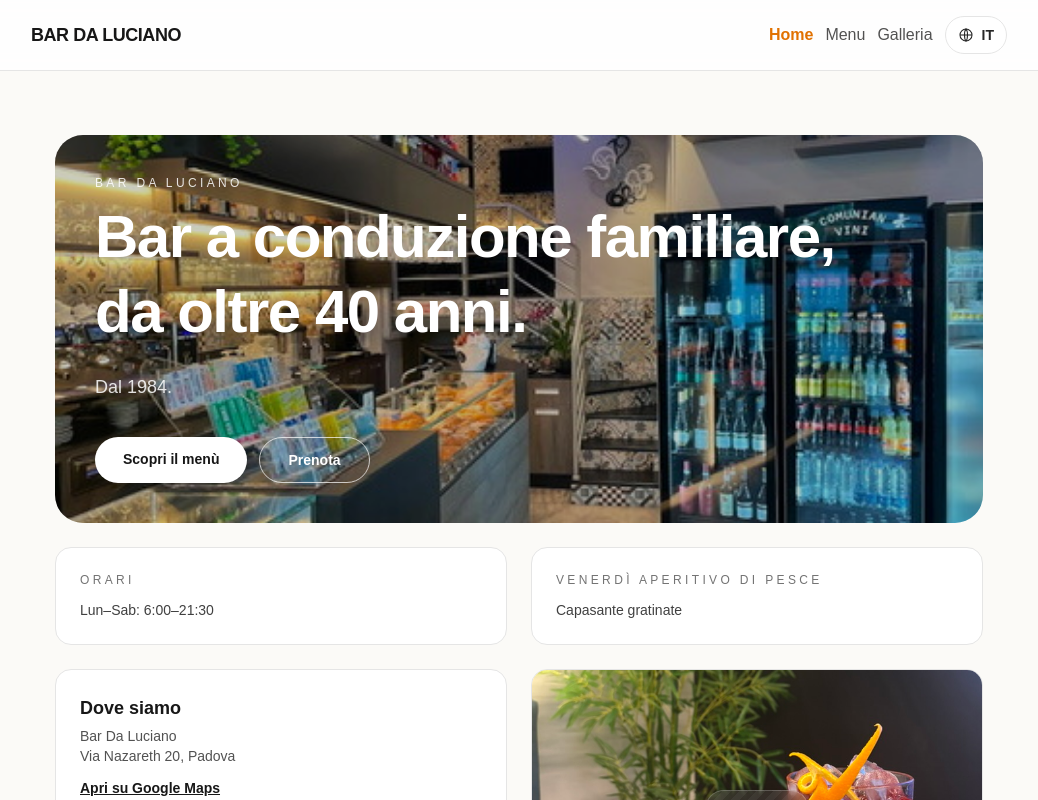
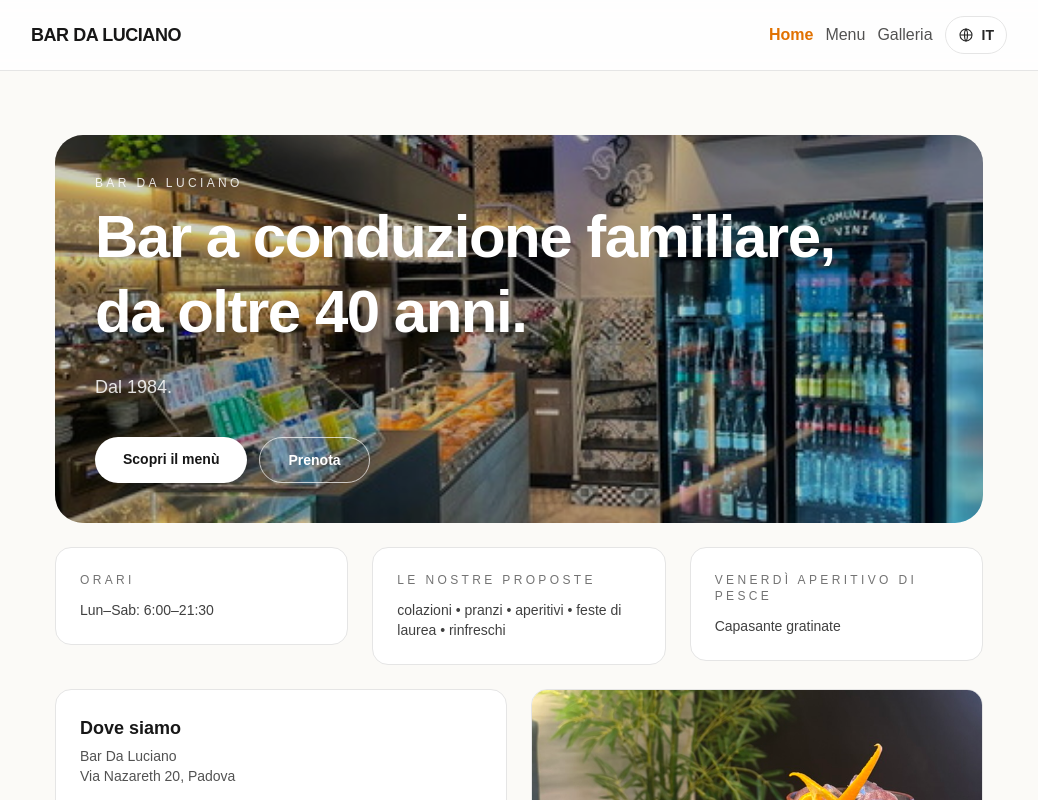
Before and after one commit to curziormarco-dotcom/sito-bar, a Next.js app: page / in a window 1280 px wide. Shown: the top 800 px of the page, without its empty margins (121-1159 px from the left). Built offline with nearby package versions, Linux system fonts and the light colour scheme.

Commit message:
update site

```diff
--- a/app/menu/page.tsx
+++ b/app/menu/page.tsx
@@ -537,6 +537,7 @@ const MENU: MenuSection[] = [
           de: "Cappuccino mit kalter Milchcreme",
           es: "Capuchino con crema de leche fría",
         },
+        allergens: ["latte"],
         price: 2.3,
       },
       {
--- a/app/page.tsx
+++ b/app/page.tsx
@@ -19,6 +19,22 @@ const HIGHLIGHTS = [
       fr: "Lun–Sam: 6:00–21:30",
       de: "Mo–Sa: 6:00–21:30",
       es: "Lun–Sáb: 6:00–21:30",
+    },
+  },
+  {
+    title: {
+      it: "Le nostre proposte",
+      en: "Our offerings",
+      fr: "Nos propositions",
+      de: "Unsere Angebote",
+      es: "Nuestras propuestas",
+    },
+    text: {
+      it: "colazioni • pranzi • aperitivi • feste di laurea • rinfreschi",
+      en: "breakfasts • lunches • aperitifs • graduation parties • refreshments",
+      fr: "petits‑déjeuners • déjeuners • apéritifs • fêtes de remise de diplôme • rafraîchissements",
+      de: "frühstück • mittagessen • aperitifs • abschlussfeiern • erfrischungen",
+      es: "desayunos • almuerzos • aperitivos • fiestas de graduación • refrigerios",
     },
   },
   {
@@ -267,8 +283,8 @@ export default function HomePage() {
 
         {/* HIGHLIGHTS + MAPPA */}
         <section className="flex flex-col gap-6 md:grid md:grid-cols-4 md:items-stretch md:gap-6">
-          {/* riga in alto: orari + venerdì */}
-          <div className="md:col-span-4 grid gap-6 md:grid-cols-2">
+          {/* riga in alto: orari + info + venerdì */}
+          <div className="md:col-span-4 grid gap-6 md:grid-cols-3">
             <div className="rounded-2xl border border-neutral-200 bg-white p-6 h-fit">
               <h3 className="text-xs tracking-[0.28em] text-neutral-500">
                 {HIGHLIGHTS[0].title[lang].toUpperCase()}
@@ -276,12 +292,19 @@ export default function HomePage() {
               <p className="mt-3 text-sm text-neutral-700">{HIGHLIGHTS[0].text[lang]}</p>
             </div>
 
+            <div className="rounded-2xl border border-neutral-200 bg-white p-6 h-fit">
+              <h3 className="text-xs tracking-[0.28em] text-neutral-500">
+                {HIGHLIGHTS[1].title[lang].toUpperCase()}
+              </h3>
+              <p className="mt-3 text-sm text-neutral-700">{HIGHLIGHTS[1].text[lang]}</p>
+            </div>
+
             <Link
               href="/menu#pesce"
               className="rounded-2xl border border-neutral-200 bg-white p-6 h-fit transition hover:bg-neutral-50"
             >
               <h3 className="text-xs tracking-[0.28em] text-neutral-500">
-                {HIGHLIGHTS[1].title[lang].toUpperCase()}
+                {HIGHLIGHTS[2].title[lang].toUpperCase()}
               </h3>
               <p className="mt-3 text-sm text-neutral-700">
                 {fridayMessages[fridayIndex]}
```
